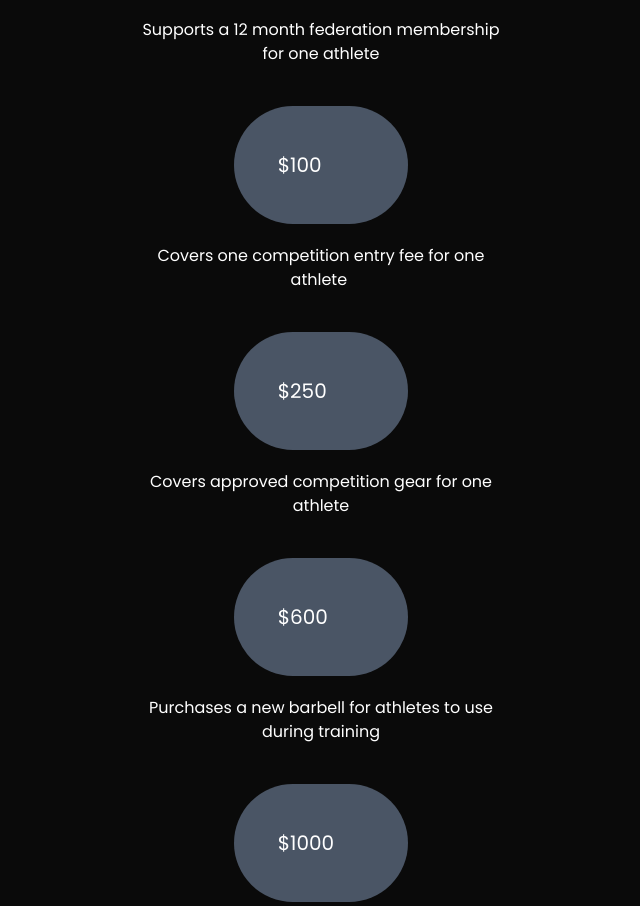
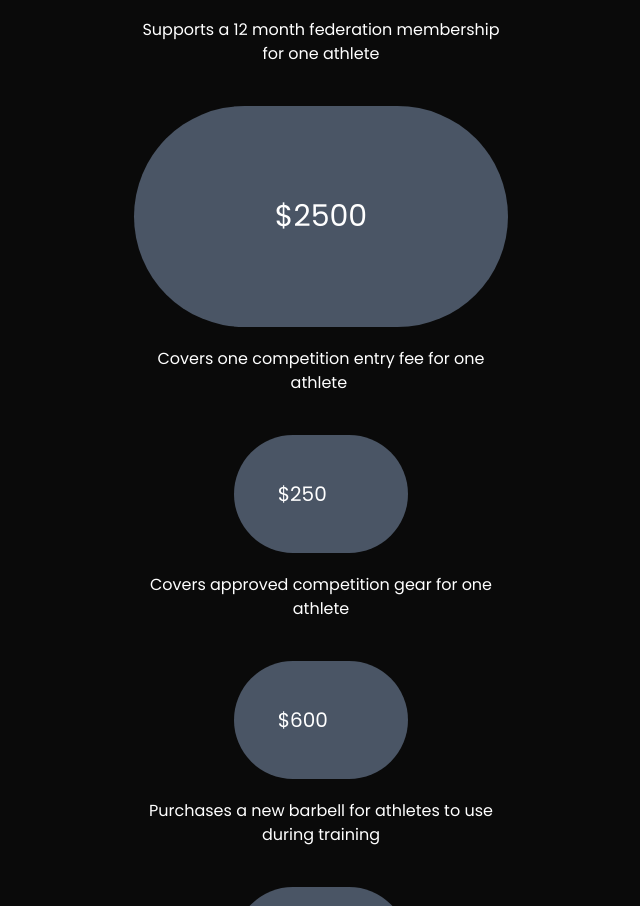
Before and after one commit to Artists-for-Humanity/urban-powerhouse, a Next.js app: page /Donation in a window 1280 px wide. Shown: the part 1380-2286 px from the top of the page, without its empty margins (21-661 px from the left). Built offline with nearby package versions, Linux system fonts and the light colour scheme.

Commit message:
figured out how to fix the text

```diff
--- a/pages/Donation.tsx
+++ b/pages/Donation.tsx
@@ -24,7 +24,9 @@ export default function Donation() {
             <div className="max-h-26 text-center col-span-4 col-start-2  mt-5 mb-10">Become a Friend of UPH </div>
             <div className="p-11 rounded-full bg-gray-600 col-start-3 col-span-2 text-center text-[20px]">$65</div>
             <div className="max-h-26 text-center col-span-4 col-start-2  mt-5 mb-10">Supports a 12 month federation membership for one athlete</div>
-            <div className="p-11 rounded-full bg-gray-600 col-start-3 col-span-2 text-[20px]">$100</div>
+            <div className="p-8 py-22 bg-gray-600 col-start-2 col-span-4 text-center text-[30px] rounded-full">
+                $2500
+              </div>
             <div className="max-h-26 text-center col-span-4 col-start-2  mt-5 mb-10">Covers one competition entry fee for one athlete </div>
             <div className="p-11 rounded-full bg-gray-600 col-start-3 col-span-2 text-[20px]">$250</div>
             <div className="max-h-26 text-center col-span-4 col-start-2  mt-5 mb-10">Covers approved competition gear for one athlete</div>
```
